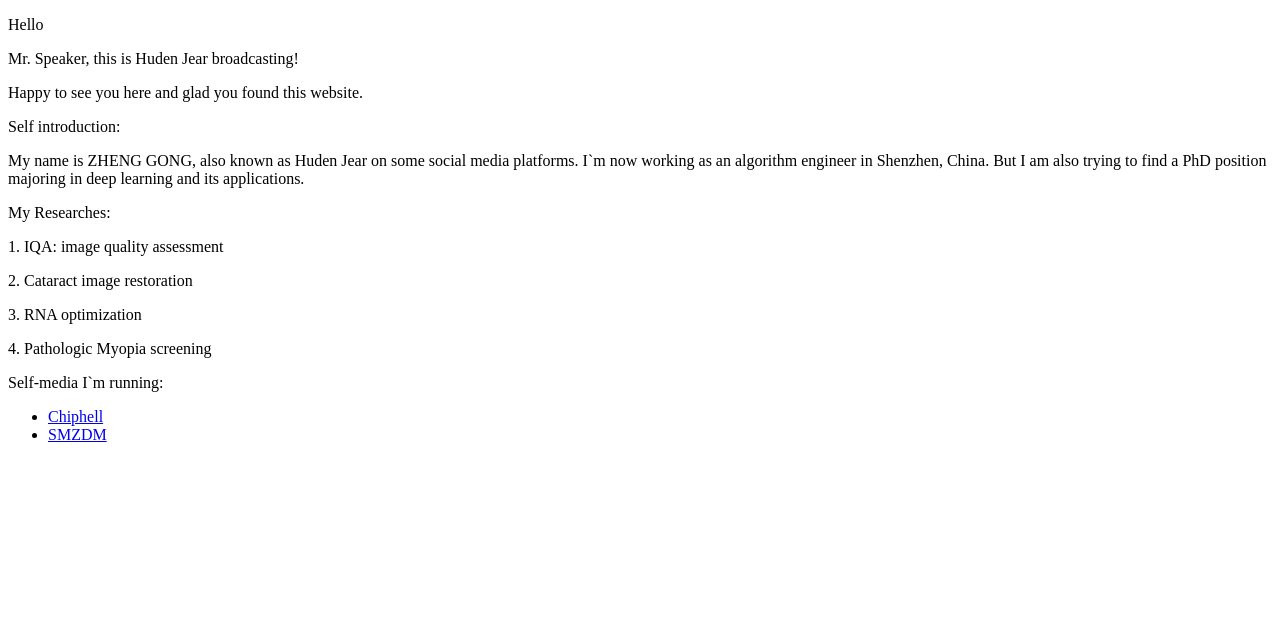
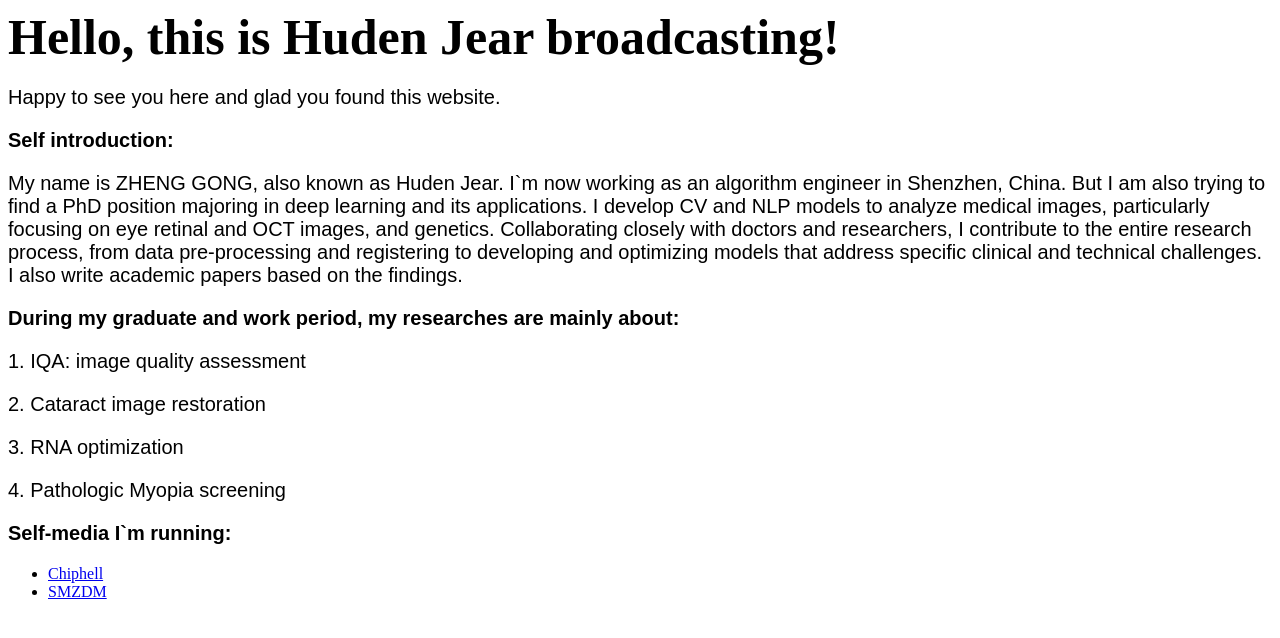
Before and after one commit to HudenJear/hudenjear.github.io, a plain HTML site: page index.html in a window 1280 px wide. Drawn offline with Linux system fonts and the light colour scheme.

Commit message:
Update index.html

```diff
--- a/index.html
+++ b/index.html
@@ -2,31 +2,45 @@
 <html>
 <head>
 <style>
-  .centered-text {
-    text-align: center;
-    max-width: 800; /* Adjust the width as needed */
+  p {
+    font-family: Arial;
+    font-size: 20px;
+    /* text-align: center; */
+    max-width: 500;
     white-space: pre-wrap;
   }
+
+  ttl {
+    font-family: 'Times New Roman', Times, serif;
+    font-size: 50px;
+    /* text-align: center; */
+    max-width: 900;
+    white-space: pre-wrap;
+  }
+
+
 </style>
 </head>
 <body>
 
-  <p>Hello </p>
-  <p>Mr. Speaker, this is Huden Jear broadcasting! </p>
+  <ttl style="font-weight: bold;">Hello, this is Huden Jear broadcasting! </ttl>
+
   <p>Happy to see you here and glad you found this website.</p>
 
-  <p>Self introduction: </p>
+  <p style="font-weight: bold;">Self introduction: </p>
 
-  <p>My name is ZHENG GONG, also known as Huden Jear on some social media platforms. I`m now working as an algorithm engineer in Shenzhen, China. But I am also trying to find a PhD position majoring in deep learning and its applications. </p>
+  <p>My name is ZHENG GONG, also known as Huden Jear. I`m now working as an algorithm engineer in Shenzhen, China. But I am also trying to find a PhD position majoring in deep learning and its applications. I develop CV and NLP models to analyze medical images, particularly focusing on eye retinal and OCT images, and genetics. Collaborating closely with doctors and researchers, I contribute to the entire research process, from data pre-processing and registering to developing and optimizing models that address specific clinical and technical challenges. I also write academic papers based on the findings. </p>
 
-  <p>My Researches: </p>
+
+
+  <p style="font-weight: bold;">During my graduate and work period, my researches are mainly about: </p>
 
   <p>1. IQA: image quality assessment</p>
   <p>2. Cataract image restoration</p>
   <p>3. RNA optimization</p>
   <p>4. Pathologic Myopia screening</p>
 
-  <p>Self-media I`m running: </p>
+  <p style="font-weight: bold;">Self-media I`m running: </p>
 
 
   <ul>
```
